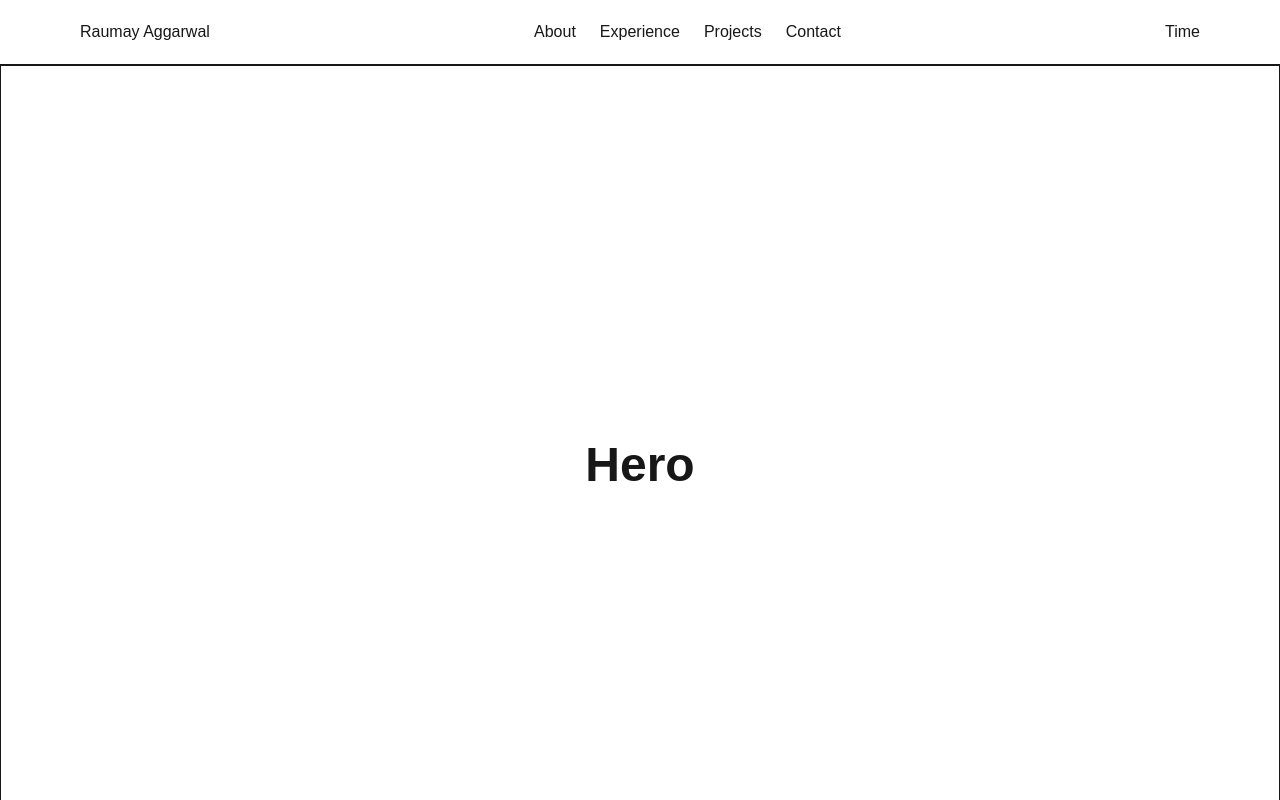
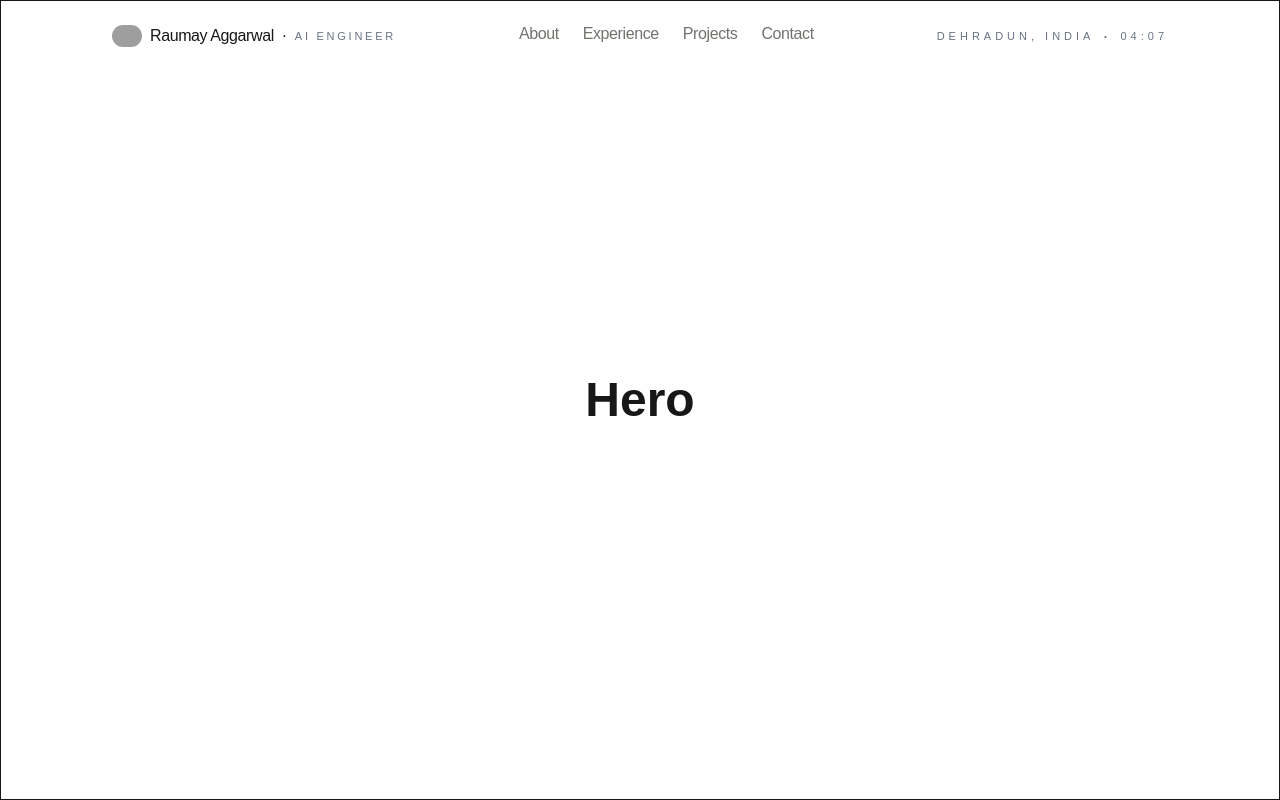
Before and after one commit to imraumayaggarwal/New-Portfolio, a Next.js app: page / in a window 1280 px wide. Shown: the top 800 px of the page. Built offline with nearby package versions, Linux system fonts and the light colour scheme; grey boxes are pictures that could not be loaded.

Commit message:
feat : complete interactive navigation bar

```diff
--- a/src/components/layout/Navbar.tsx
+++ b/src/components/layout/Navbar.tsx
@@ -1,21 +1,116 @@
+"use client";
 import Container from "../layout/Container";
+import {useState, useEffect} from 'react';
+import Image from "next/image";
+import DayJS from "dayjs";
 
 export default function Navbar() {
+    const [activeSection, setActiveSection] = useState("About");
+    useEffect(() => {
+        const sections = document.querySelectorAll("Section");
+
+        const observer = new IntersectionObserver(
+            (entries) => {
+                entries.forEach((entry) => {
+                    if (entry.isIntersecting)
+                    setActiveSection(entry.target.id);
+                })
+            }, {
+                threshold: 0.5,
+            }
+        );
+        sections.forEach((section) => observer.observe(section));
+
+        return () => observer.disconnect();
+    })
+
+    const [time, setTime] = useState("");
+    useEffect(() => {
+        const updateTime = () => {
+            setTime(DayJS().format("HH:mm"));
+        };
+        updateTime();
+        const interval = setInterval(updateTime, 1000);
+
+        return () => clearInterval(interval);
+    }, []);
+
+    const [scrolled, setScrolled] = useState(false);
+    useEffect(() => {
+        const handleScroll = () => {
+            setScrolled(window.scrollY > 50);
+        };
+        window.addEventListener("scroll", handleScroll);
+
+        return () => {
+            window.removeEventListener("scroll", handleScroll);
+        };
+    }, []);
+
+    const navItems = [
+        "About",
+        "Experience",
+        "Projects",
+        "Contact",
+    ];
+
     return (
-        <nav className="border-b">
+        <nav className={`fixed left-0 w-full z-50 transition-all duration-500 ease-out ${
+            scrolled
+                ? "top-4"
+                : "top-0"
+            }`}
+        >
             <Container>
-                <div className="flex justify-between items-center h-16">
-                    <div>
-                        Raumay Aggarwal
+                <div className={`h-18 flex items-center justify-between mx-auto px-8 transition-all duration-500 ease-out ${
+                        scrolled
+                        ? "w-[90%] rounded-full bg-white/20 backdrop-blur-md border border-black/30 shadow-hg"
+                        : "w-full text"
+                    }`}
+                >
+                    <a className="text-md font-medium tracking-tight flex items-center gap-2 cursor-pointer">
+                        <Image src="/image.png" alt="Profile" width={30} height={30} className="rounded-full"/>
+                        <div className="open-sans hover:text-shadow-md duration-300 ease-out">
+                            Raumay Aggarwal
+                        </div>
+                        <div>·</div>
+                        <span className="text-[11px] uppercase tracking-[0.25em] text-gray-500">
+                            AI Engineer
+                        </span>
+                    </a>
+                    {/* <div className="open-sans text-md text-[#73726e] flex gap-6 tracking-tight">
+                        <a href="#About" className="hover:text-black transition-colors duration-300">About</a>
+                        <a href="#Experience" className="hover:text-black transition-colors duration-300">Experience</a>
+                        <a href="#Projects" className="hover:text-black transition-colors duration-300">Projects</a>
+                        <a href="#Contact" className="hover:text-black transition-colors duration-300">Contact</a>
+                    </div> */}
+                    <div className="open-sans text-md text-[#73726e] flex gap-6 tracking-tight">
+                        {navItems.map((item) => (
+                            <a
+                                key={item}
+                                href={`#${item}`}
+                                className={`relative pb-1 transition-all duration-300 $(
+                                    activeSection === item
+                                        ? "text-black"
+                                        : "text-[#73726e] hover:text-black"
+                                )`}
+                            >
+                                {item}
+                                <span
+                                    className={`absolute left-0 bottom-0 h-[1px] bg-blue-400/30 transition-all duration-300  ${
+                                        activeSection === item
+                                            ? "w-full"
+                                            : "w-0"
+                                    }`}
+                                />
+
+                            </a>
+                        ))}
                     </div>
-                    <div className="flex gap-6">
-                        <a href="#about">About</a>
-                        <a href="#experience">Experience</a>
-                        <a href="#projects">Projects</a>
-                        <a href="#contact">Contact</a>
-                    </div>
-                    <div>
-                        Time
+                    <div className="flex gap-2 text-gray-500 text-[11px] tracking-[0.25rem] items-center">
+                        <div className="uppercase">Dehradun, India</div>
+                        <div className="text-lg">·</div>
+                        <div>{time}</div>
                     </div>
                 </div>
             </Container>
```
